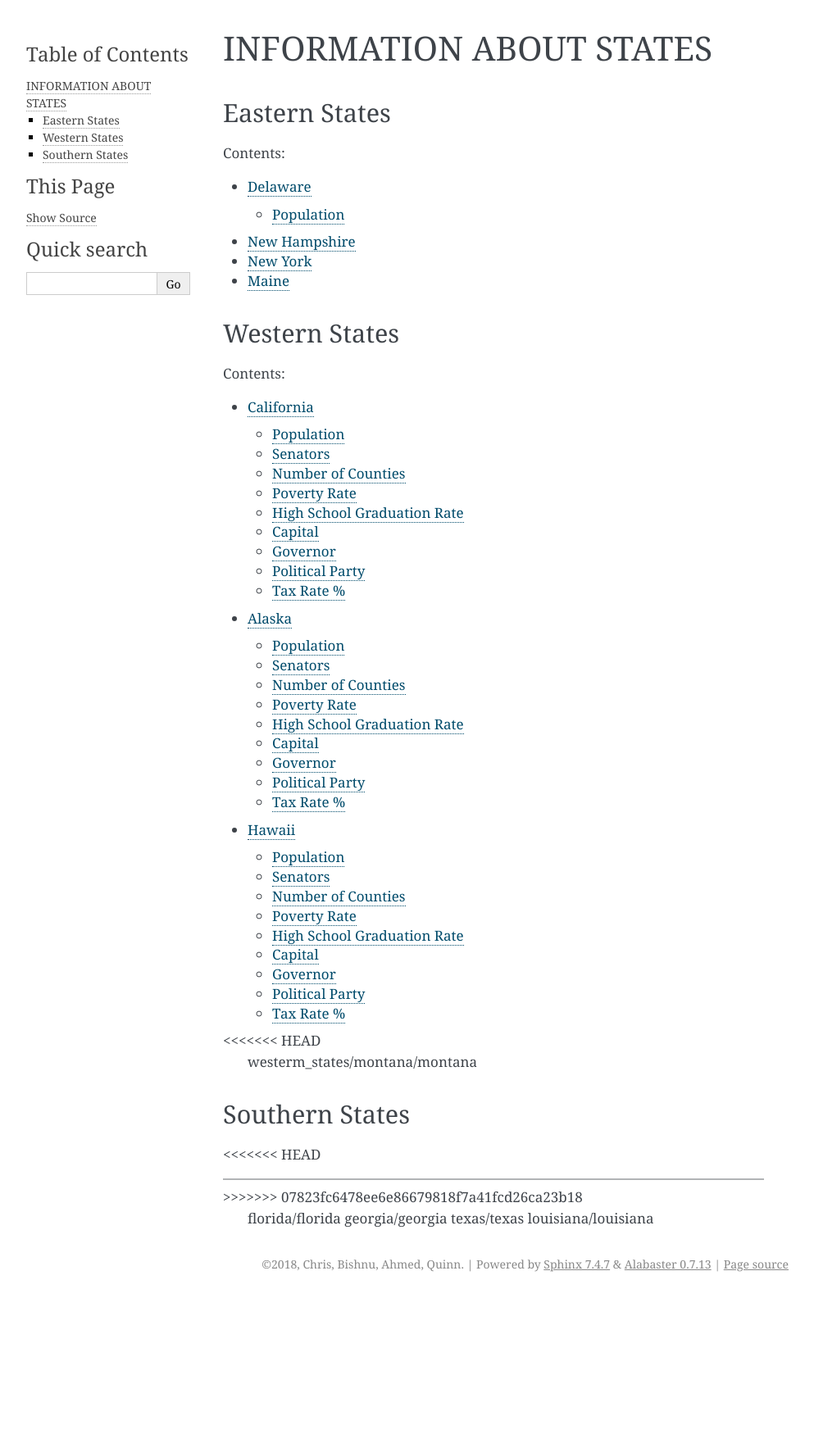
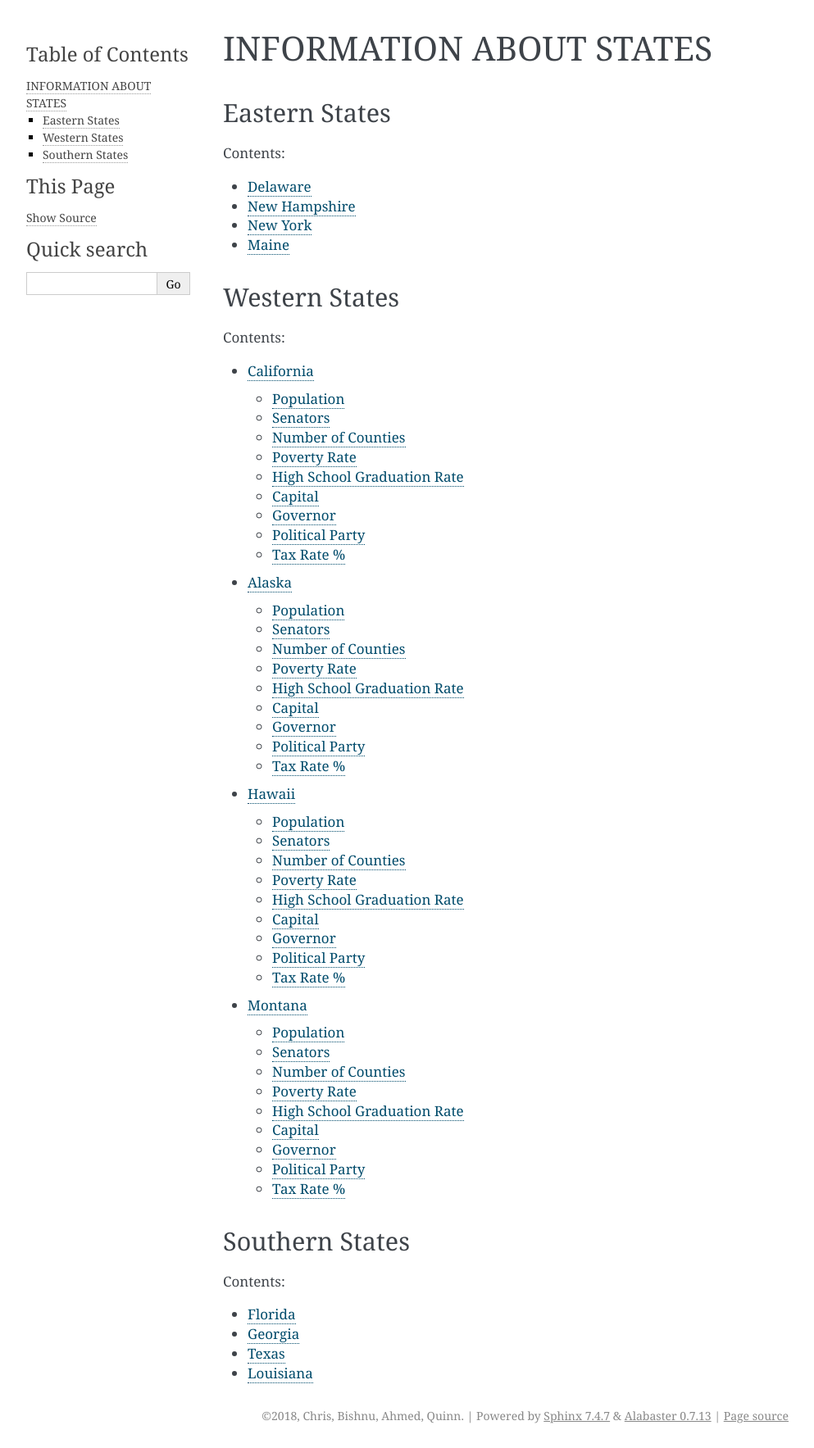
Before and after one commit to cjshima2022/info-us-state, a Sphinx documentation site: the page built from source/index.rst, in a window 1280 px wide. Shown: the whole page at 82% size, without its empty margins (148-1141 px from the left). Built offline with Sphinx 7.4.7, drawn with Linux system fonts in a browser that asks for light colours; before the commit the page ends 1582 px from its top, so only the background shows below that.

```diff
--- a/source/index.rst
+++ b/source/index.rst
@@ -23,22 +23,14 @@ Western States
    western_states/california/california
    western_states/alaska/alaska
    western_states/hawaii/hawaii
-<<<<<<< HEAD
-   westerm_states/montana/montana
-=======
    western_states/montana/montana
->>>>>>> 07823fc6478ee6e86679818f7a41fcd26ca23b18
 
 Southern States
 ---------------
 .. toctree::
    :maxdepth: 2
    :caption: Contents:
-<<<<<<< HEAD
 
-=======
-
->>>>>>> 07823fc6478ee6e86679818f7a41fcd26ca23b18
    florida/florida
    georgia/georgia
    texas/texas
```
Also changed, not shown: source/Eastern States/Delaware/delaware.rst (+9 -12 lines).
